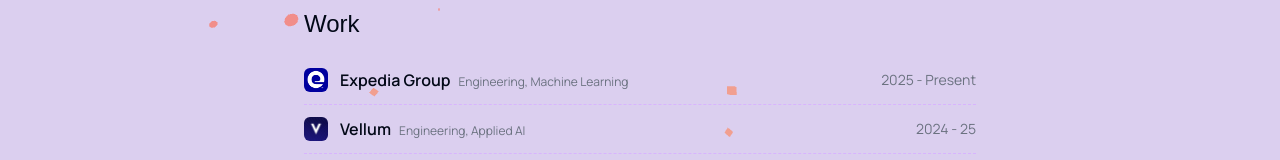
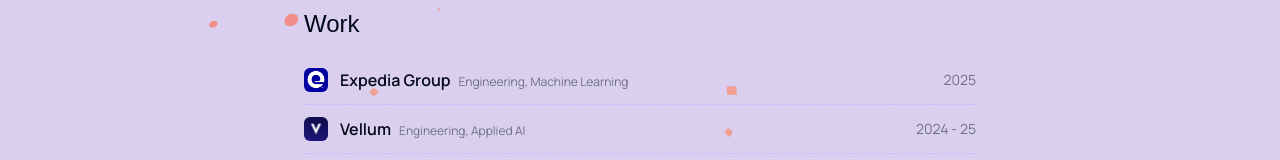
Before and after one commit to VishnuK1947/vishnukadaba.dev, a React (Vite) app: page / in a window 1280 px wide. Shown: the part 547-707 px from the top of the page. Built offline with nearby package versions, Linux system fonts and the light colour scheme; grey boxes are pictures that could not be loaded.

Commit message:
expedia internship ended

```diff
--- a/src/data/workExperience.ts
+++ b/src/data/workExperience.ts
@@ -10,7 +10,7 @@ export const workExperience: WorkExperienceItem[] = [
   {
     company: 'Expedia Group',
     role: 'Engineering, Machine Learning',
-    period: '2025 -  Present',
+    period: '2025',
     logo: '/expedia-logo.png',
     link: 'https://www.expediagroup.com/',
   },
```
